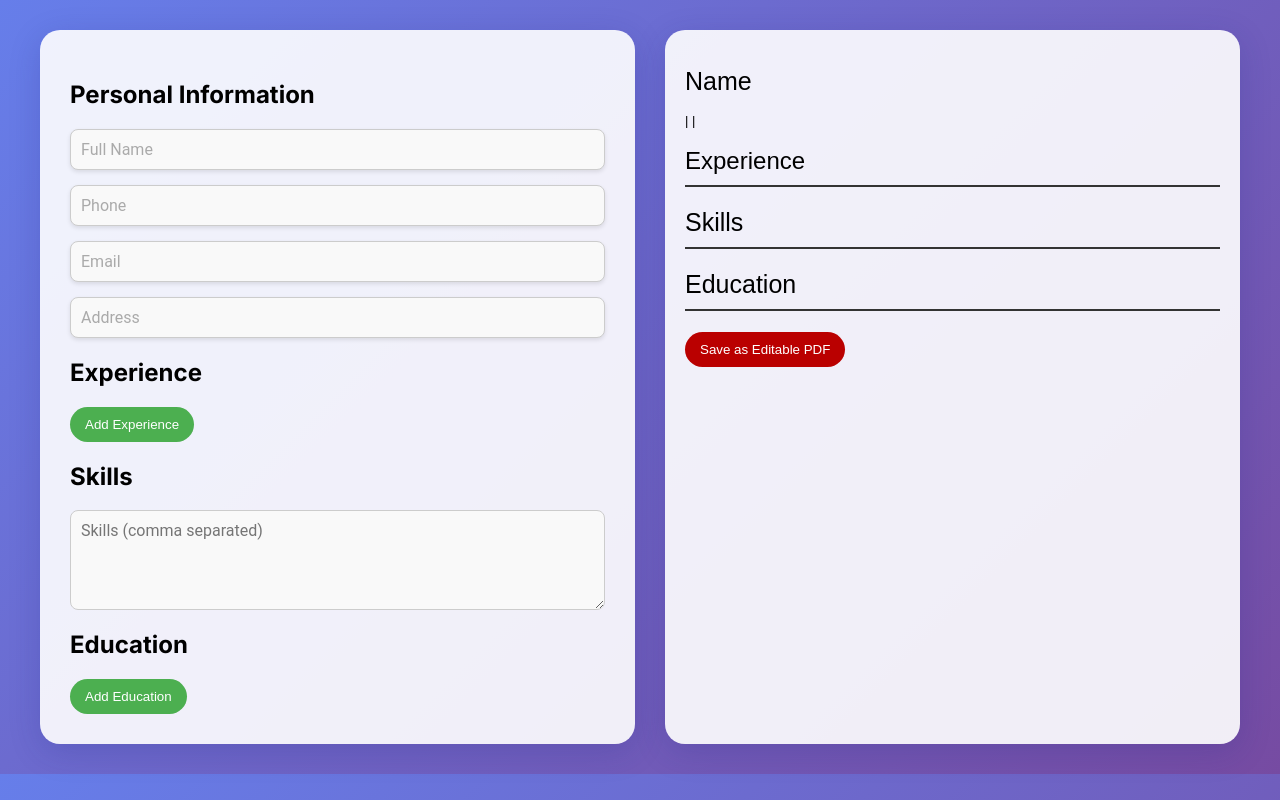
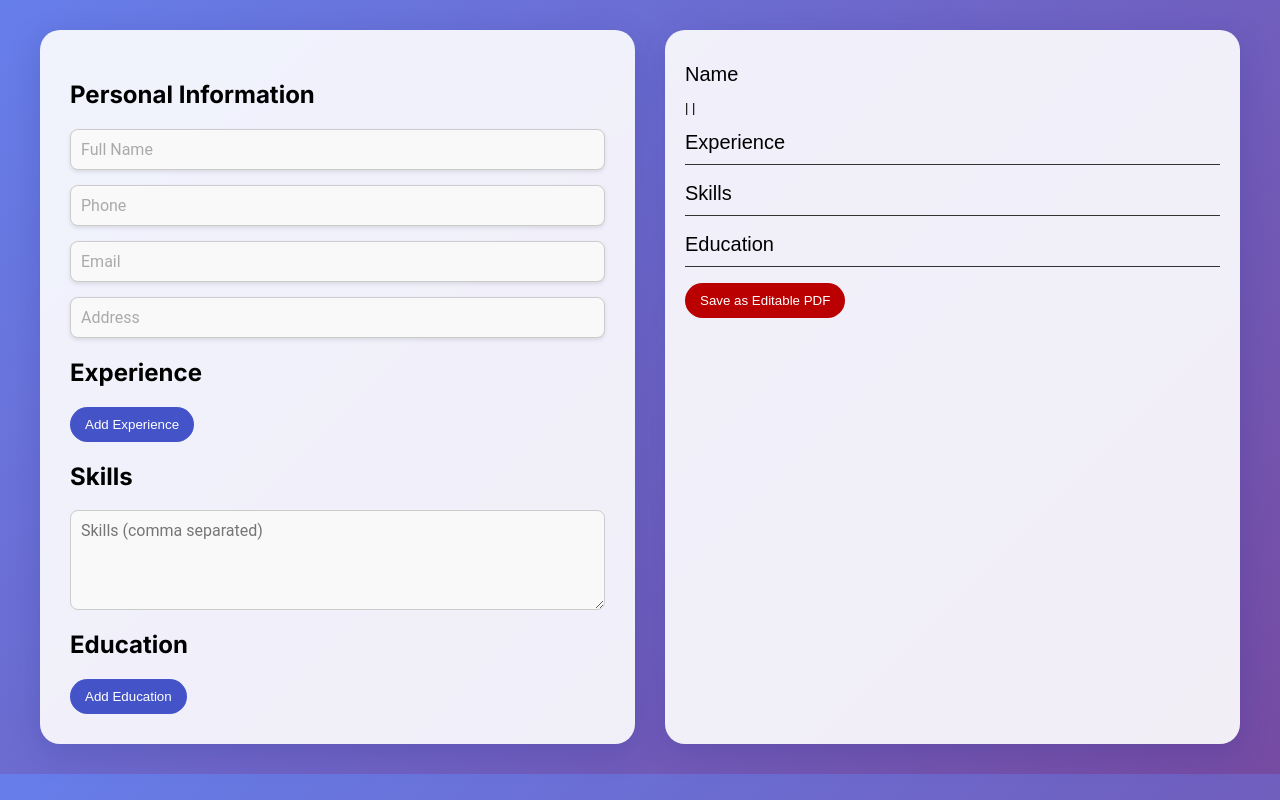
Before and after one commit to Izalfront/generate-resume, a React (Create React App) app: page /generate-resume in a window 1280 px wide. Built offline with nearby package versions, Linux system fonts and the light colour scheme.

Commit message:
improve preview in website resume

```diff
--- a/src/components/ResumeForm.css
+++ b/src/components/ResumeForm.css
@@ -53,7 +53,7 @@
 }
 
 .resume-form button {
-  background-color: #4caf50;
+  background-color: #4454c8;
   color: white;
   padding: 10px 15px;
   border: none;
--- a/src/components/ResumePreview.css
+++ b/src/components/ResumePreview.css
@@ -27,13 +27,14 @@
 }
 
 .experience {
-  border-bottom: 2px solid #333;
+  border-bottom: 1px solid #333;
   padding-bottom: 10px;
   font-weight: 400;
+  font-size: 20px;
 }
 
 h1 {
-  font-size: 25px;
+  font-size: 20px;
   font-weight: 400;
 }
 
@@ -48,6 +49,7 @@
 }
 
 .line_down {
-  font-size: 25px;
+  border-bottom: 1px solid #333;
+  font-size: 20px;
   font-weight: 400;
 }
```
Also changed, not shown: src/style/style.css (+1 -0 lines).
